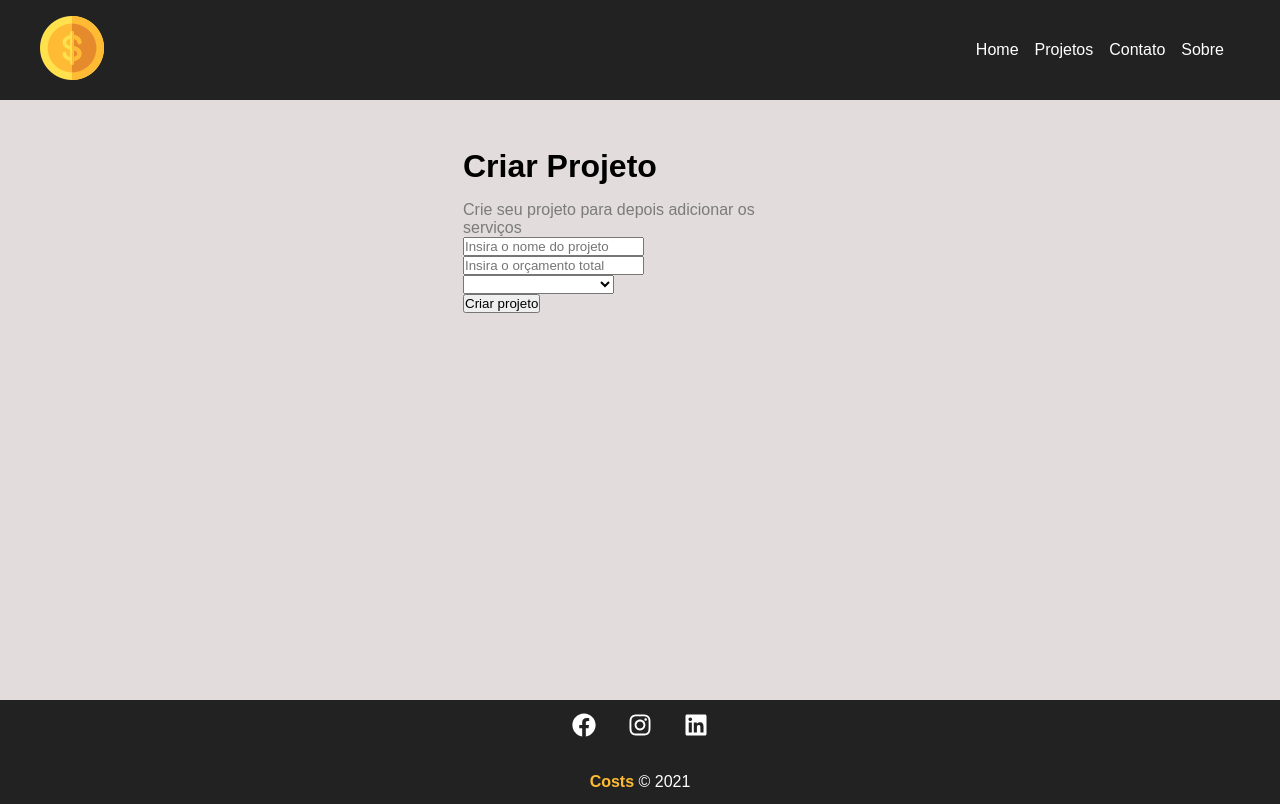
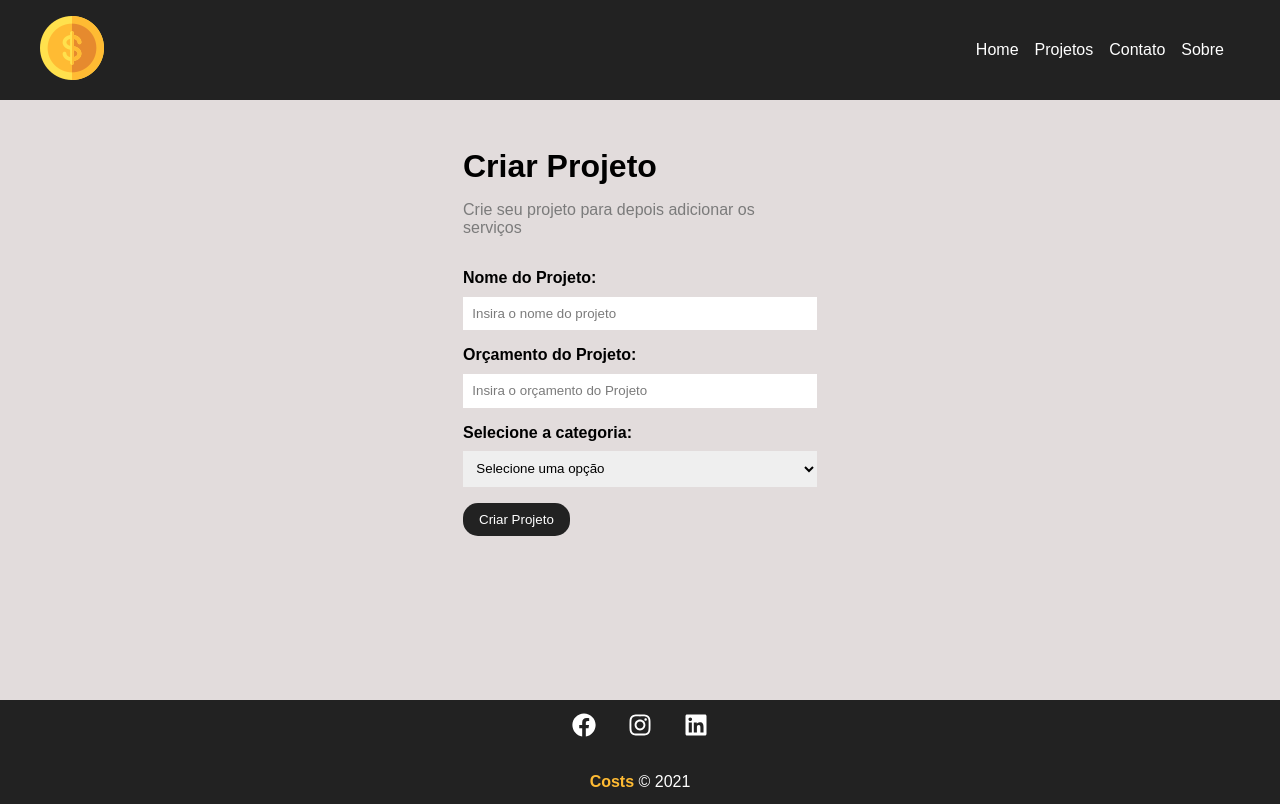
Before and after one commit to thiagobrsouza/react-costs, a React (Create React App) app: page /newproject in a window 1280 px wide. Built offline with nearby package versions, Linux system fonts and the light colour scheme.

Commit message:
Finalizando layout do formulario de novo projeto

```diff
--- /dev/null
+++ b/src/components/form/Input.jsx
@@ -0,0 +1,10 @@
+import styles from './Input.module.css'
+
+export default function Input({ type, text, name, placeholder, handleOnChange, value }) {
+  return (
+    <div className={styles.form_control}>
+      <label htmlFor={name}>{text}:</label>
+      <input type={type} name={name} id={name} placeholder={placeholder} onChange={handleOnChange} value={value} />
+    </div>
+  )
+}
--- /dev/null
+++ b/src/components/form/Input.module.css
@@ -0,0 +1,20 @@
+.form_control {
+  display: flex;
+  flex-direction: column;
+  margin-bottom: 1em;
+}
+
+.form_control label {
+  margin-bottom: 0.6em;
+  font-weight: bold;
+}
+
+.form_control input {
+  padding: 0.7em;
+  border-radius: 0;
+  border: none;
+}
+
+.form_control input::placeholder {
+  color: #7b7b7b;
+}
--- /dev/null
+++ b/src/components/form/Select.jsx
@@ -0,0 +1,12 @@
+import styles from './Select.module.css'
+
+export default function Select({ text, name, options, handleOnChange, value }) {
+  return (
+    <div className={styles.form_control}>
+      <label htmlFor={name}>{text}:</label>
+      <select name={name} id={name}>
+        <option>Selecione uma opção</option>
+      </select>
+    </div>
+  )
+}
--- /dev/null
+++ b/src/components/form/Select.module.css
@@ -0,0 +1,16 @@
+.form_control {
+  display: flex;
+  flex-direction: column;
+  margin-bottom: 1em;
+}
+
+.form_control label {
+  margin-bottom: 0.6em;
+  font-weight: bold;
+}
+
+.form_control select {
+  padding: 0.7em;
+  border-radius: 0;
+  border: none;
+}
--- /dev/null
+++ b/src/components/form/SubmitButton.jsx
@@ -0,0 +1,9 @@
+import styles from './SubmitButton.module.css'
+
+export default function SubmitButton({ text }) {
+  return (
+    <div>
+      <button className={styles.btn}>{text}</button>
+    </div>
+  )
+}
--- /dev/null
+++ b/src/components/form/SubmitButton.module.css
@@ -0,0 +1,14 @@
+.btn {
+  background-color: #222;
+  color: #fff;
+  padding: 0.7em 1.2em;
+  text-decoration: none;
+  transition: 0.5s;
+  cursor: pointer;
+  border: none;
+  border-radius: 15px;
+}
+
+.btn:hover {
+  color: #ffbb33;
+}
--- a/src/components/pages/NewProject.jsx
+++ b/src/components/pages/NewProject.jsx
@@ -6,7 +6,7 @@
     <div className={styles.newproject_container}>
       <h1>Criar Projeto</h1>
       <p>Crie seu projeto para depois adicionar os serviços</p>
-      <ProjectForm />
+      <ProjectForm btnText="Criar Projeto"/>
     </div>
   )
 }
--- a/src/components/project/ProjectForm.jsx
+++ b/src/components/project/ProjectForm.jsx
@@ -1,19 +1,22 @@
-export default function ProjectForm() {
+import Input from '../form/Input'
+import Select from '../form/Select'
+import SubmitButton from '../form/SubmitButton'
+import styles from './ProjectForm.module.css'
+
+export default function ProjectForm({btnText}) {
   return (
-    <form>
+    <form className={styles.form}>
       <div>
-        <input type="text" placeholder="Insira o nome do projeto"/>
+        <Input type="text" text="Nome do Projeto" name="name" placeholder="Insira o nome do projeto"/>
       </div>
       <div>
-        <input type="number" placeholder="Insira o orçamento total"/>
+      <Input type="number" text="Orçamento do Projeto" name="budget" placeholder="Insira o orçamento do Projeto"/>
       </div>
       <div>
-        <select name="category_id">
-          <option disabled>Selecione a categoria</option>
-        </select>
+        <Select name="category_id" text="Selecione a categoria"/>
       </div>
       <div>
-        <input type="submit" value="Criar projeto"/>
+        <SubmitButton text={btnText}/>
       </div>
     </form>
   )
--- /dev/null
+++ b/src/components/project/ProjectForm.module.css
@@ -0,0 +1,4 @@
+.form {
+  width: 100%;
+  margin: 2em 0;
+}
```
